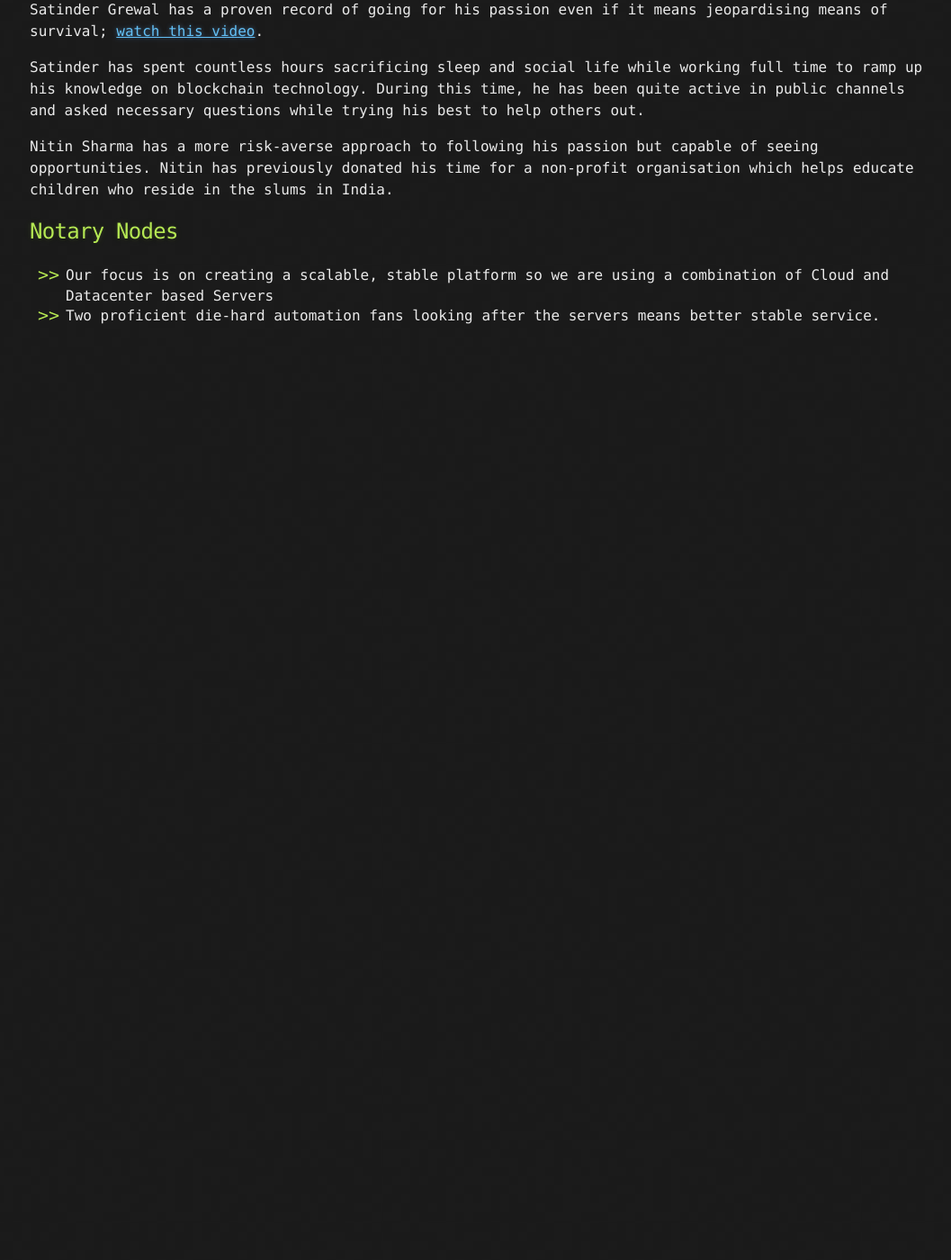
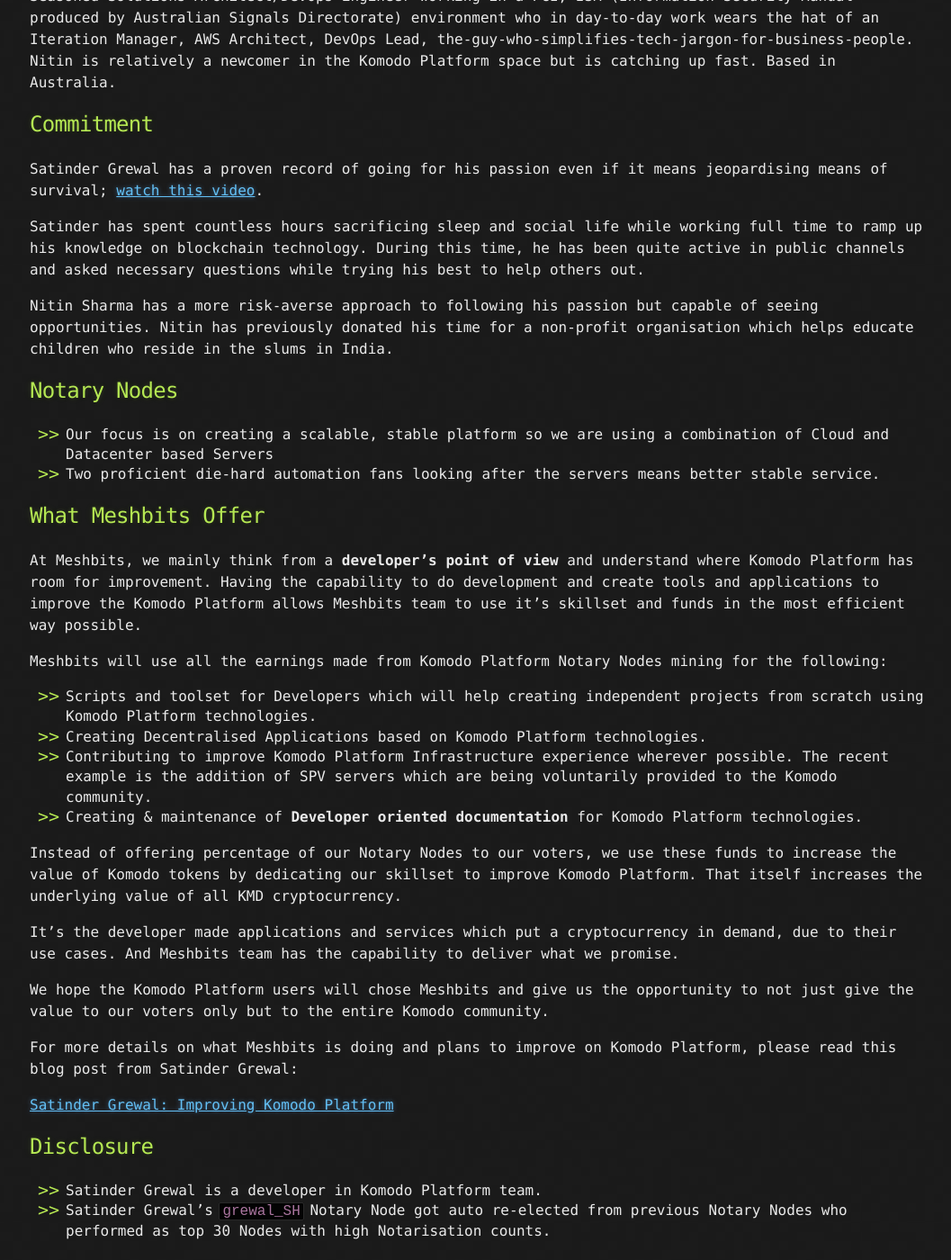
Before and after one commit to Meshbits/meshbits.github.io, a Jekyll site: the page built from index.md, in a window 1280 px wide and 1400 px high, scrolled down 1302 px. Shown: the whole window at 90% size, without its empty margins (107-1164 px from the left). Built offline with Jekyll 4.4.1, drawn with Linux system fonts in a browser that asks for light colours; before the commit the page ends 1685 px from its top, so only the background shows below that; some of the changed text lies outside the part shown.

Commit message:
Keeping in-sync with NotaryNodes proposal

```diff
--- a/index.md
+++ b/index.md
@@ -15,20 +15,29 @@ layout: default
 Satinder has been contributing by solving various problems for the community, by dissipating knowledge and by delivering on his promises such as BarterDex.
 And now by using his personal funds for running **electrumx servers** and notary nodes.
 
-Nitin has volunteered his time to setup stable, automated quality infrastructure for electrumx servers and notary nodes.
+Nitin has volunteered his time to setup stable, automated quality infrastructure for the network.
 
 We intend to invest the revenue from notary node operations in growing the Komodo echo system and therefore **we are contesting in Notary Node 2018 elections.**
 
 ## Election Details
 
+### [](#contact)Contact:
+
+* slack
+    * Satinder Grewal: @grewalsatinder
+    * Nitin Sharma: @ns408
+
 ### [](#notary-nodes-regions)Regions:
 
-* NA (North America)
+* NA
   * Komodo/Vote address: `RH1vUjh6JBX7dpPR3C89U8hzErp1uoa2by`
-* AR (Asia Region)
+  * btcpubkey: `025c6e94877515dfd7b05682b9cc2fe4a49e076efe291e54fcec3add78183c1edb`
+* AR
   * Komodo/Vote address: `RV8Khq8SbYQALx9eMQ8meseWpFiZS8seL1`
-* EU (Europe)
+  * btcpubkey: `02957fd48ae6cb361b8a28cdb1b8ccf5067ff68eb1f90cba7df5f7934ed8eb4b2c`
+* EU
   * Komodo/Vote address: `RTF4GvjePY4YUy3M8iwkGZfEor2p5zFkbo`
+  * btcpubkey: `03cbc8ec2a44d61fb60bedd04b7a96c8508ca0e6381873d2b908a5d0f78f5f1f9e`
 
 #### ANONYMOUS Vote address:
 
@@ -59,3 +68,29 @@ Nitin Sharma has a more risk-averse approach to following his passion but capabl
 
 * Our focus is on creating a scalable, stable platform so we are using a combination of Cloud and Datacenter based Servers
 * Two proficient die-hard automation fans looking after the servers means better stable service.
+
+## [](#what-we-offer)What Meshbits Offer
+
+At Meshbits, we mainly think from a **developer's point of view** and understand where Komodo Platform has room for improvement. Having the capability to do development and create tools and applications to improve the Komodo Platform allows Meshbits team to use it's skillset and funds in the most efficient way possible.
+
+Meshbits will use all the earnings made from Komodo Platform Notary Nodes mining for the following:
+
+* Scripts and toolset for Developers which will help creating independent projects from scratch using Komodo Platform technologies.
+* Creating Decentralised Applications based on Komodo Platform technologies.
+* Contributing to improve Komodo Platform Infrastructure experience wherever possible. The recent example is the addition of SPV servers which are being voluntarily provided to the Komodo community.
+* Creating & maintenance of **Developer oriented documentation** for Komodo Platform technologies.
+
+Instead of offering percentage of our Notary Nodes to our voters, we use these funds to increase the value of Komodo tokens by dedicating our skillset to improve Komodo Platform. That itself increases the underlying value of all KMD cryptocurrency.
+
+It's the developer made applications and services which put a cryptocurrency in demand, due to their use cases. And Meshbits team has the capability to deliver what we promise.
+
+We hope the Komodo Platform users will chose Meshbits and give us the opportunity to not just give the value to our voters only but to the entire Komodo community.
+
+For more details on what Meshbits is doing and plans to improve on Komodo Platform, please read this blog post from Satinder Grewal:
+
+[Satinder Grewal: Improving Komodo Platform](https://medium.com/@satindergrewal/improving-komodo-platform-37c684991374)
+
+## [](#disclosure)Disclosure
+
+* Satinder Grewal is a developer in Komodo Platform team.
+* Satinder Grewal's `grewal_SH` Notary Node got auto re-elected from previous Notary Nodes who performed as top 30 Nodes with high Notarisation counts.
```
Also changed, not shown: other parts of index.md (+2 -2 lines).
